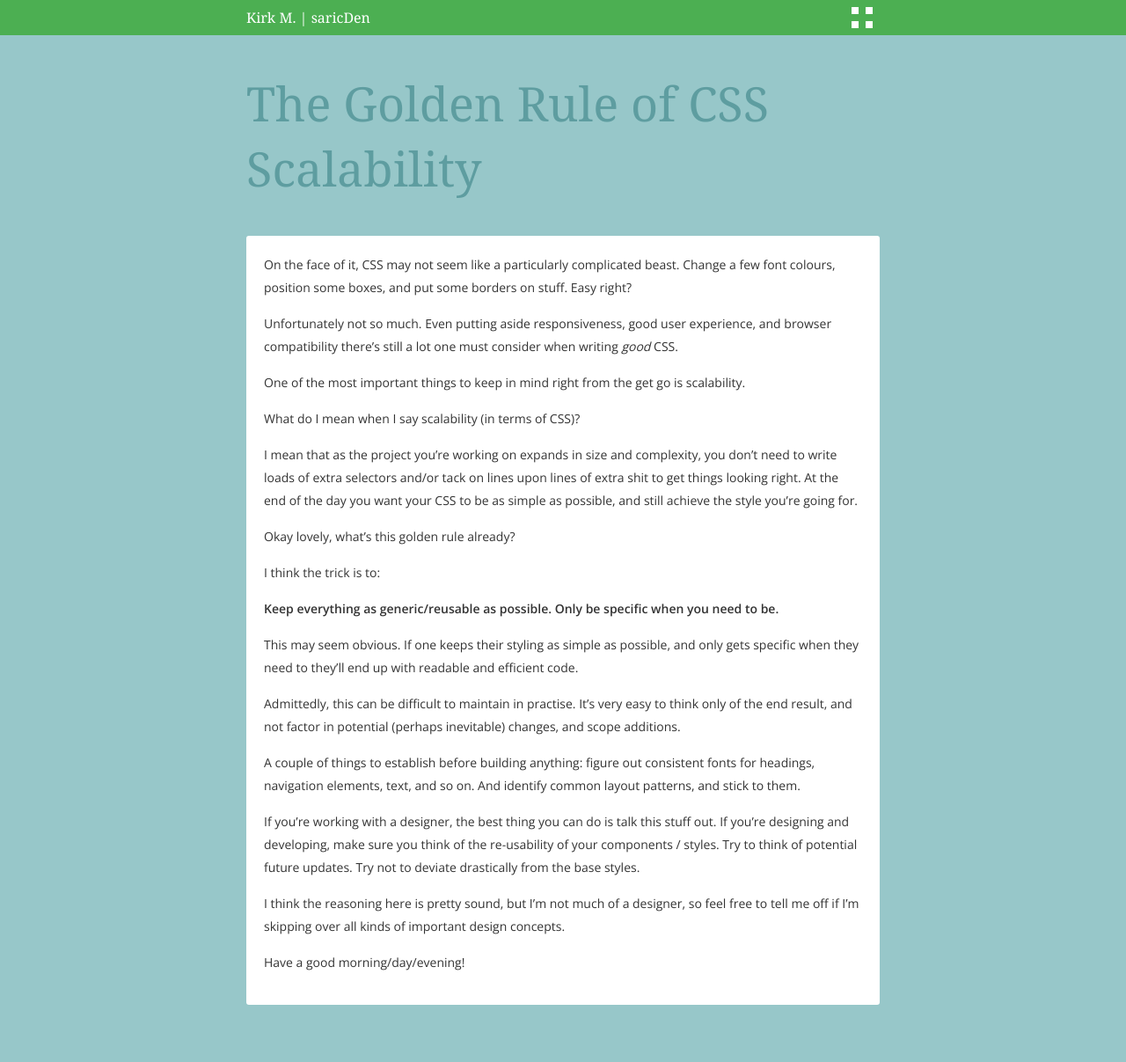
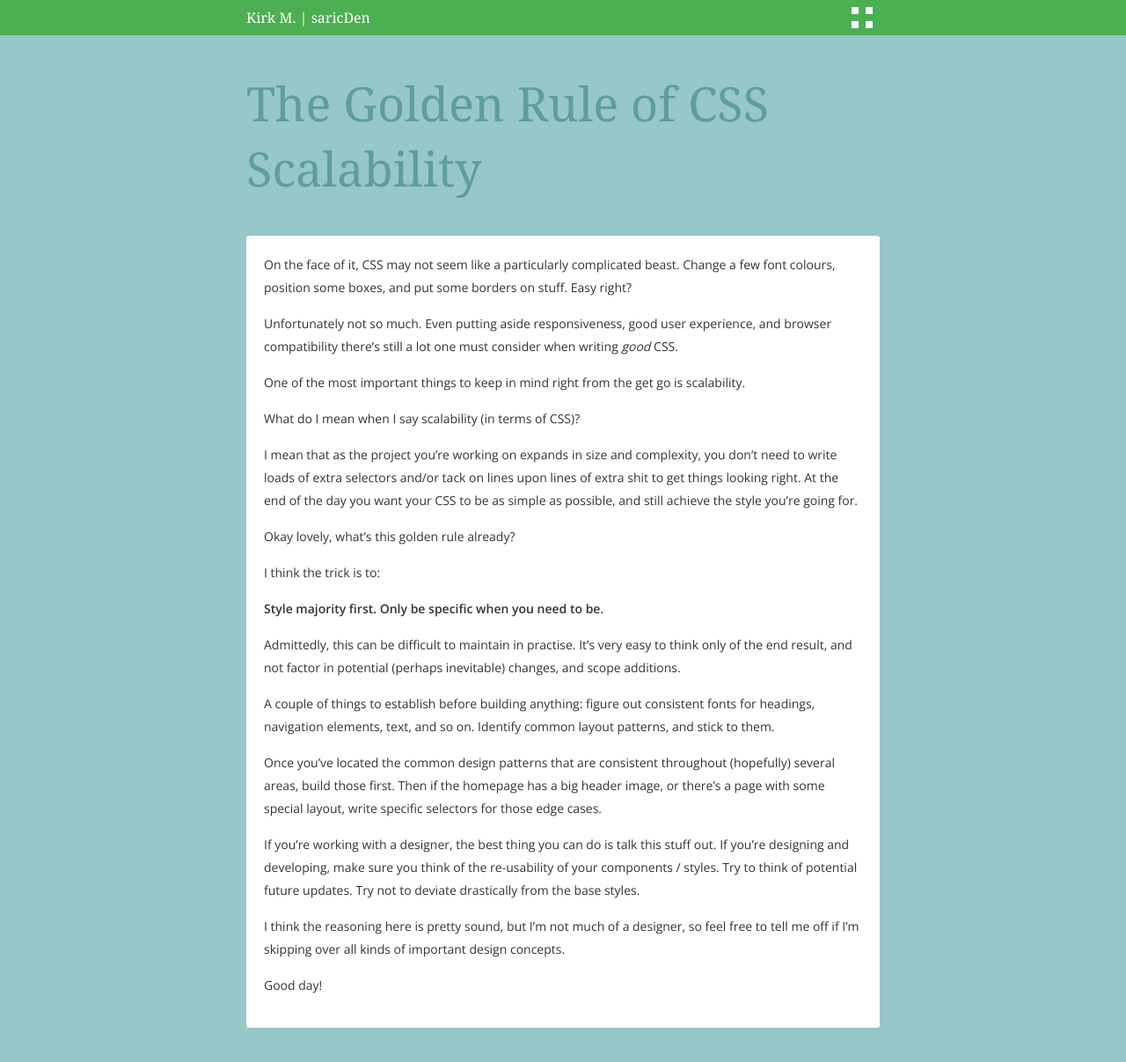
Before and after one commit to saricden/saricden.com, a Jekyll site: the page built from _posts/blog/2015-03-26-the-golden-rule-of-css-scalability.md, in a window 1280 px wide and 1208 px high. Shown: the whole window at 88% size. Built offline with Jekyll 4.4.1, drawn with Linux system fonts in a browser that asks for light colours; comment, search, counter and statistics services are not loaded.

Commit message:
I changed the golden rule...

```diff
--- a/_posts/blog/2015-03-26-the-golden-rule-of-css-scalability.md
+++ b/_posts/blog/2015-03-26-the-golden-rule-of-css-scalability.md
@@ -18,16 +18,16 @@ Okay lovely, what's this golden rule already?
 
 I think the trick is to:
 
-<strong>Keep everything as generic/reusable as possible. Only be specific when you need to be.</strong>
-
-This may seem obvious. If one keeps their styling as simple as possible, and only gets specific when they need to they'll end up with readable and efficient code.
+<strong>Style majority first. Only be specific when you need to be.</strong>
 
 Admittedly, this can be difficult to maintain in practise. It's very easy to think only of the end result, and not factor in potential (perhaps inevitable) changes, and scope additions.
 
-A couple of things to establish before building anything: figure out consistent fonts for headings, navigation elements, text, and so on. And identify common layout patterns, and stick to them.
+A couple of things to establish before building anything: figure out consistent fonts for headings, navigation elements, text, and so on. Identify common layout patterns, and stick to them.
+
+Once you've located the common design patterns that are consistent throughout (hopefully) several areas, build those first. Then if the homepage has a big header image, or there's a page with some special layout, write specific selectors for those edge cases.
 
 If you're working with a designer, the best thing you can do is talk this stuff out. If you're designing and developing, make sure you think of the re-usability of your components / styles. Try to think of potential future updates. Try not to deviate drastically from the base styles.
 
 I think the reasoning here is pretty sound, but I'm not much of a designer, so feel free to tell me off if I'm skipping over all kinds of important design concepts.
 
-Have a good morning/day/evening!
+Good day!
```
